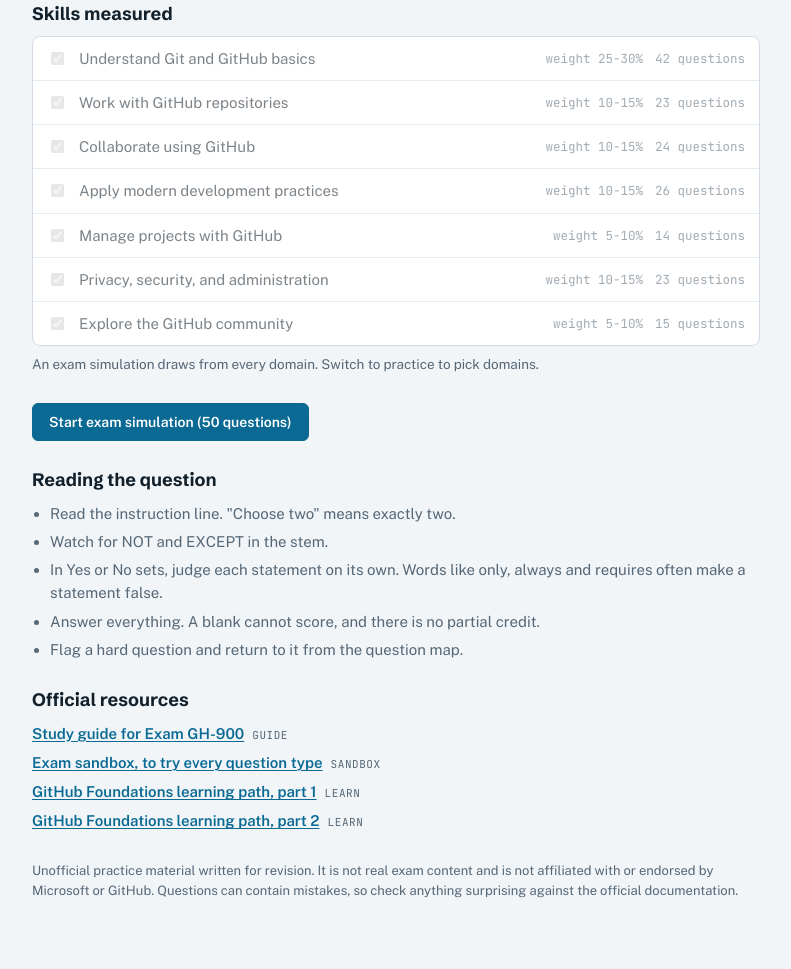
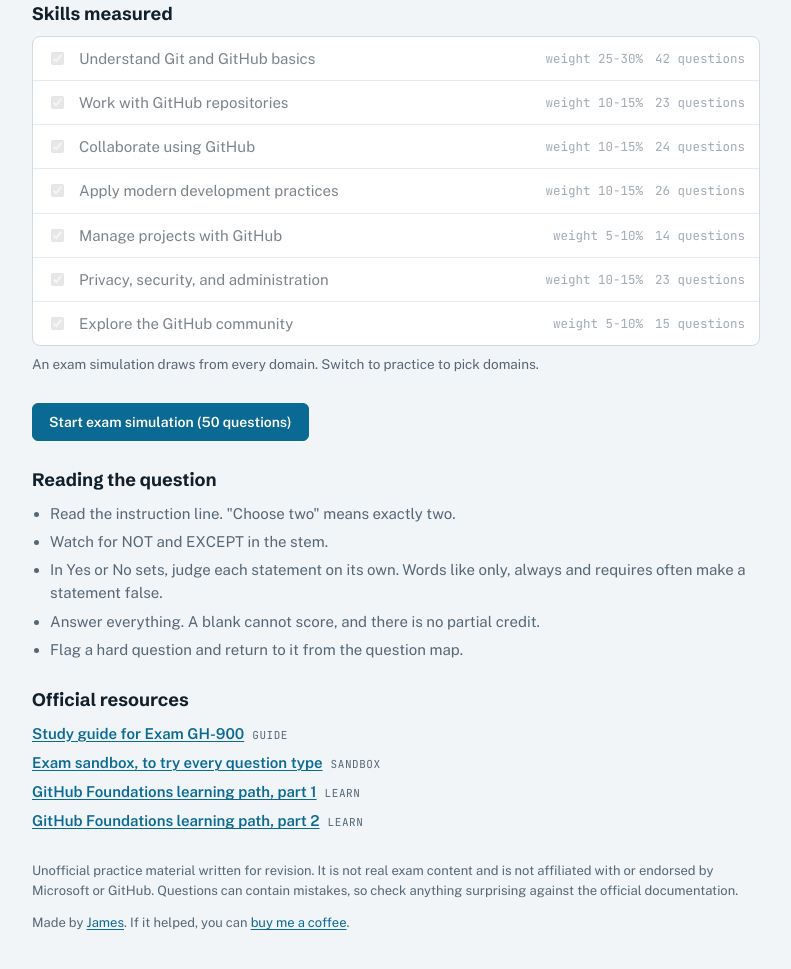
Before and after one commit to JimWardle/PearsonStyleMSExams, a plain HTML site: page index.html in a window 1280 px wide. Shown: the part 468-1437 px from the top of the page, without its empty margins (244-1035 px from the left). Drawn offline with nearby package versions, Linux system fonts and the light colour scheme.

Commit message:
Add files via upload

```diff
--- a/index.html
+++ b/index.html
@@ -208,6 +208,7 @@
 .foot{color:var(--muted);font-size:13px;margin-top:8px}
 .jsonbox{width:100%;min-height:120px;margin-top:10px;font:12px/1.5 var(--font-mono);background:var(--surface);color:var(--fg);border:1px solid var(--line);border-radius:6px;padding:8px}
 .btn[for]{display:inline-block}
+.foot a{color:var(--accent);text-underline-offset:2px}
 
 </style>
 </head>
@@ -1552,6 +1553,7 @@
   h+='<section class="block"><h2>Reading the question</h2><ul class="tips">'+X.tips.map(t=>'<li>'+esc(t)+'</li>').join('')+'</ul></section>';
   h+='<section class="block"><h2>Official resources</h2><ul class="reslist">'+X.links.map(x=>'<li><a href="'+esc(x[1])+'" target="_blank" rel="noopener noreferrer">'+esc(x[0])+'</a><span class="k">'+esc(x[2])+'</span></li>').join('')+'</ul></section>';
   h+='<p class="foot">Unofficial practice material written for revision. It is not real exam content and is not affiliated with or endorsed by Microsoft or GitHub. Questions can contain mistakes, so check anything surprising against the official documentation.</p>';
+  h+='<p class="foot">Made by <a href="https://jameswardle.me/" target="_blank" rel="noopener noreferrer">James</a>. If it helped, you can <a href="https://buymeacoffee.com/jameswardle" target="_blank" rel="noopener noreferrer">buy me a coffee</a>.</p>';
   return h;
 }
 
```
